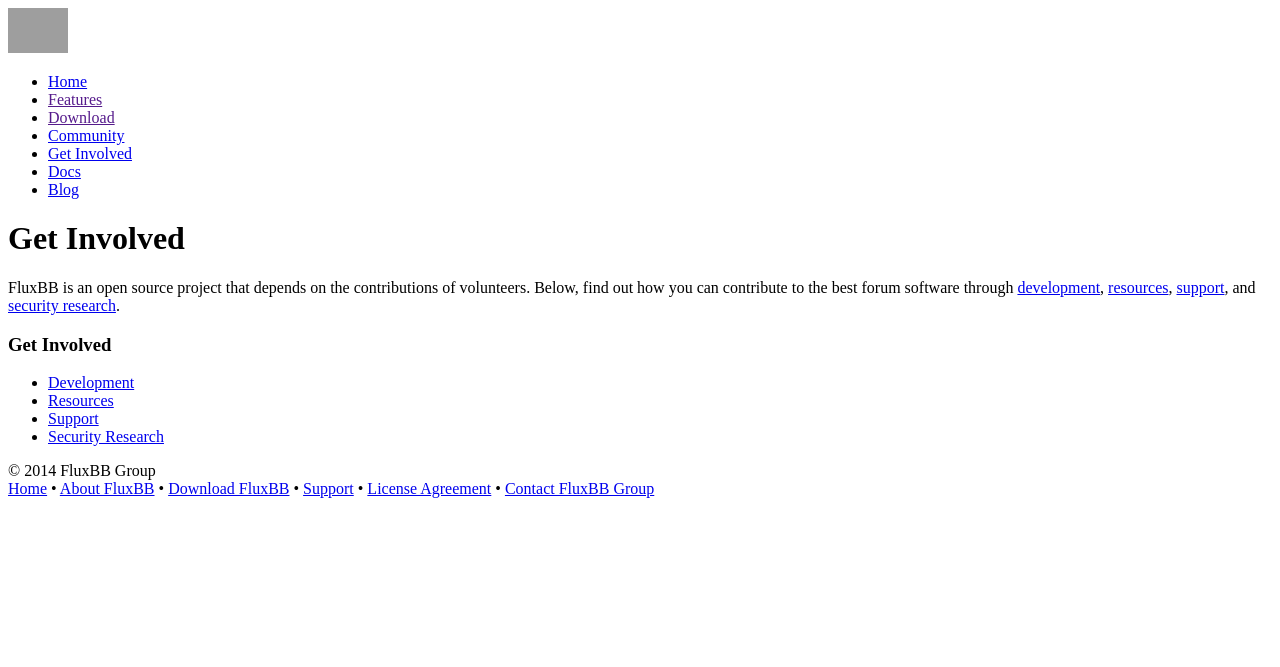
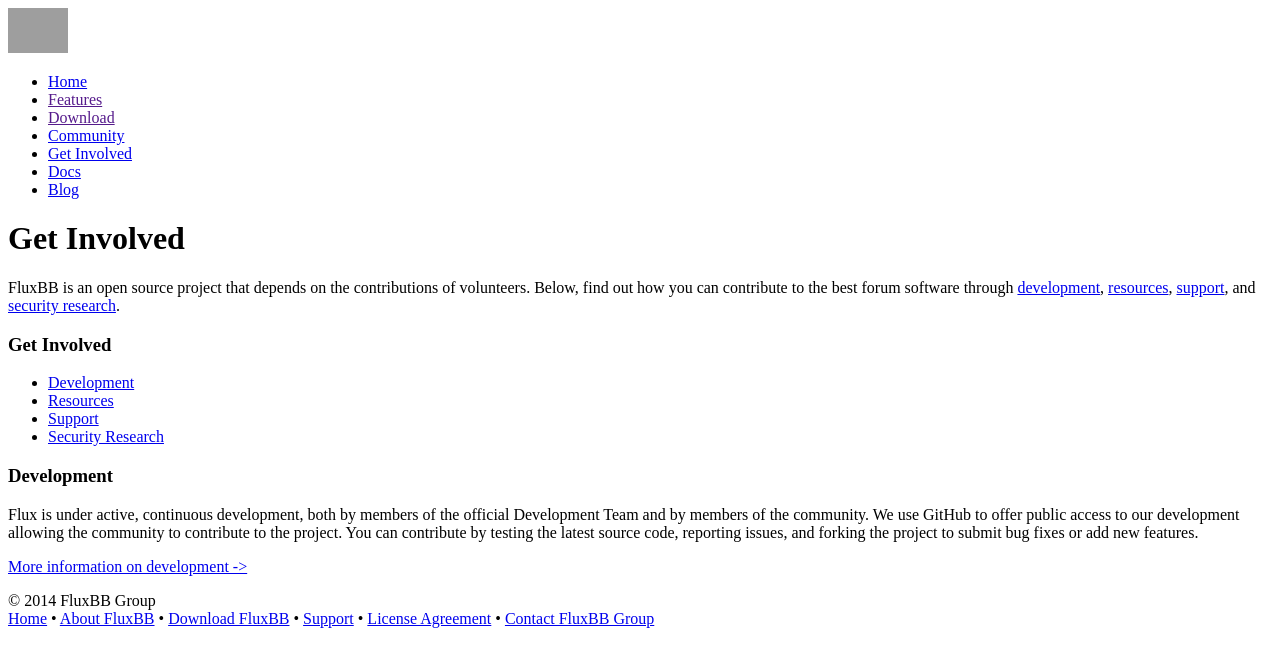
Before and after one commit to volkirik/fluxbb-site, a Jekyll site: the page built from get-involved/index.html, in a window 1280 px wide. Shown: the top 667 px of the page. Built offline with Jekyll 4.4.1, drawn with Linux system fonts in a browser that asks for light colours; Markdown is read by kramdown in place of the engine named in the settings; a style sheet for code colours, icons or effects is not loaded; grey boxes are pictures that could not be loaded.

Commit message:
add development team description
Signed-off-by: Eric <erich@xaos-ia.com>

```diff
--- a/get-involved/index.html
+++ b/get-involved/index.html
@@ -33,4 +33,17 @@
 
 	</div>
 
+	<div class="col-xs-9 col-sm-9 col-md-9 col-lg-9">
+
+	<h3>Development <smallTest the latest source code and report issues</small></h3>
+
+	<p>Flux is under active, continuous development, both by members of the official Development Team and by members of the
+	community. We use GitHub to offer public access to our development allowing the community to contribute to the project. You
+	can contribute by testing the latest source code, reporting issues, and forking the project to submit bug fixes or add new
+	features.</p>
+
+	<a href="{{ site.baseurl }}/get-involved/development">More information on development -></a>
+
+	</div>
+
 </div>
```
